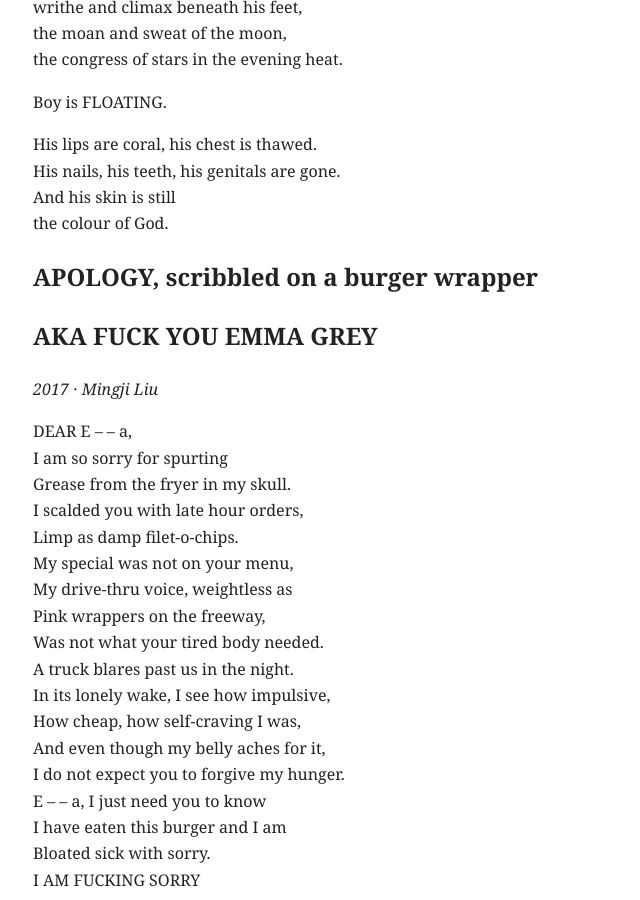
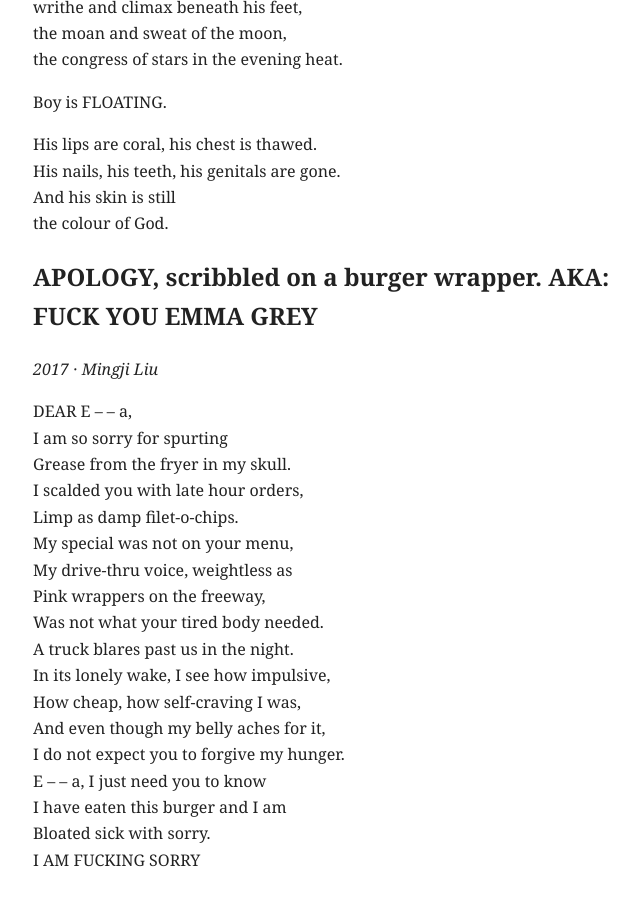
Before and after one commit to mingjiliu/mingjiliu.github.io, a Jekyll site: the page built from _poems/2017.md, in a window 1280 px wide and 900 px high, scrolled down 5501 px. Shown: the whole window, without its empty margins (291-931 px from the left). Built offline with Jekyll 4.4.1, drawn with Linux system fonts in a browser that asks for light colours.

Commit message:
Update 2017.md

```diff
--- a/_poems/2017.md
+++ b/_poems/2017.md
@@ -176,8 +176,7 @@ His nails, his teeth, his genitals are gone.
 And his skin is still
 the colour of God.
 
-## APOLOGY, scribbled on a burger wrapper
-## AKA FUCK YOU EMMA GREY
+## APOLOGY, scribbled on a burger wrapper. AKA: FUCK YOU EMMA GREY
 
 *2017 · Mingji Liu*
 
```
